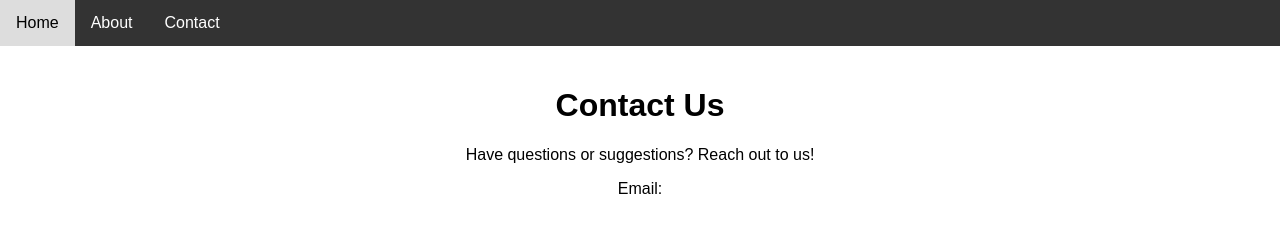
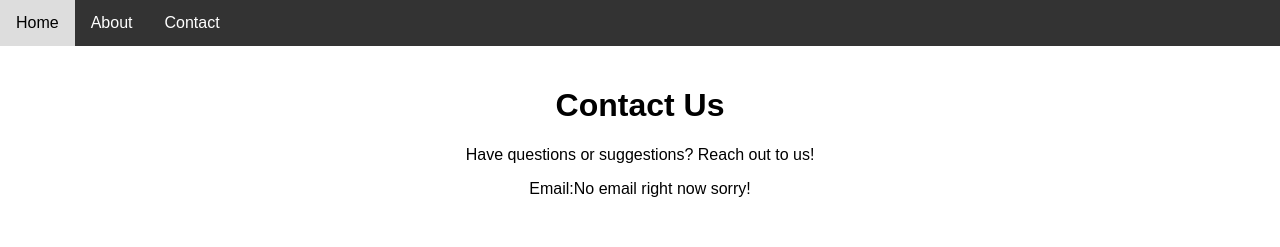
Before and after one commit to WolfyKing0/WolfyKing0.github.io, a plain HTML site: page contact.html in a window 1280 px wide. Drawn offline with Linux system fonts and the light colour scheme.

Commit message:
Update contact.html

```diff
--- a/contact.html
+++ b/contact.html
@@ -22,5 +22,5 @@
     <h1>Contact Us</h1>
     <p>Have questions or suggestions? Reach out to us!</p>
 
-    <p>Email: <a href="mailto:No@thankyou.com">No email right now sorry!</a></p>
+    <p>Email:No email right now sorry!</p>
 </div>
```
